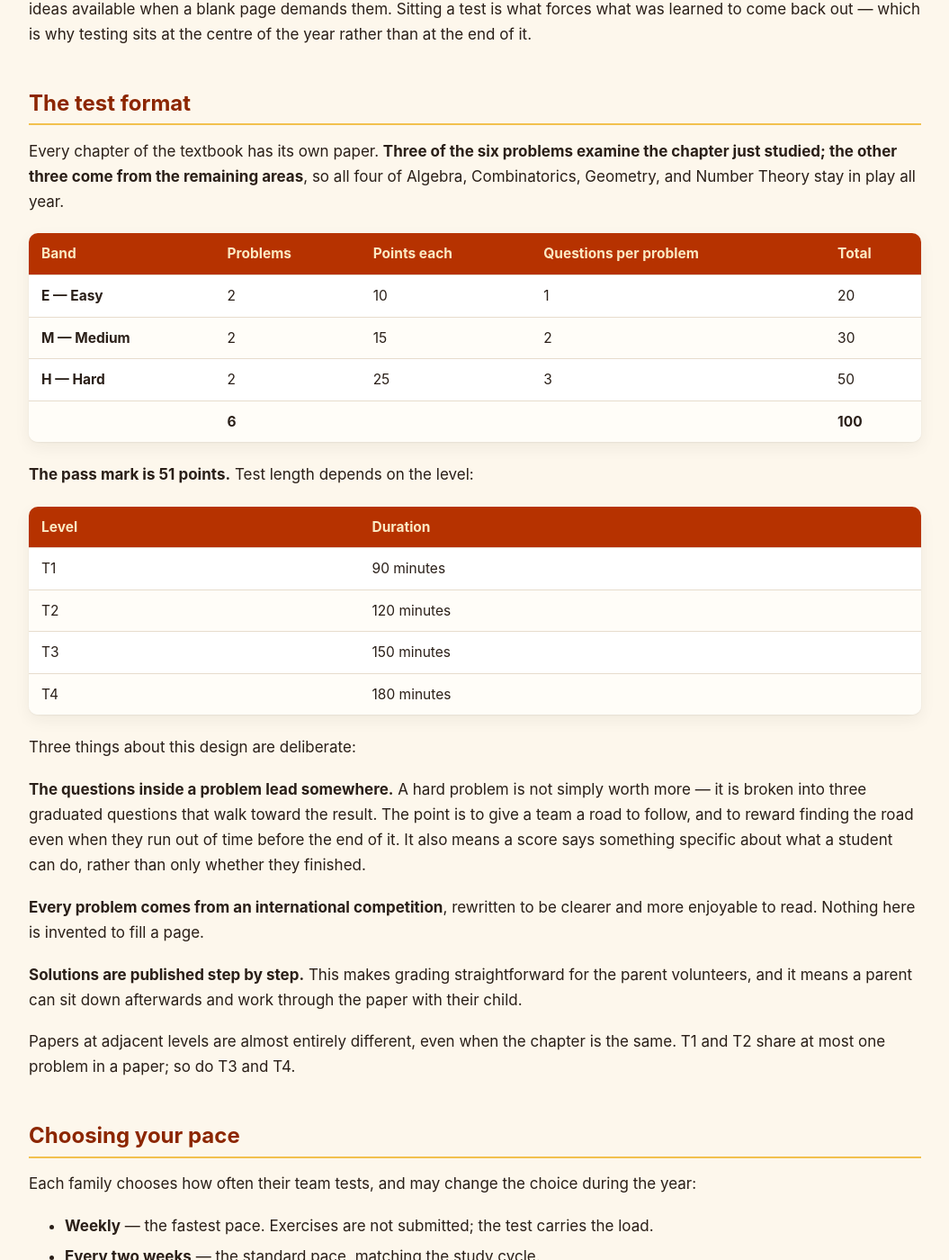
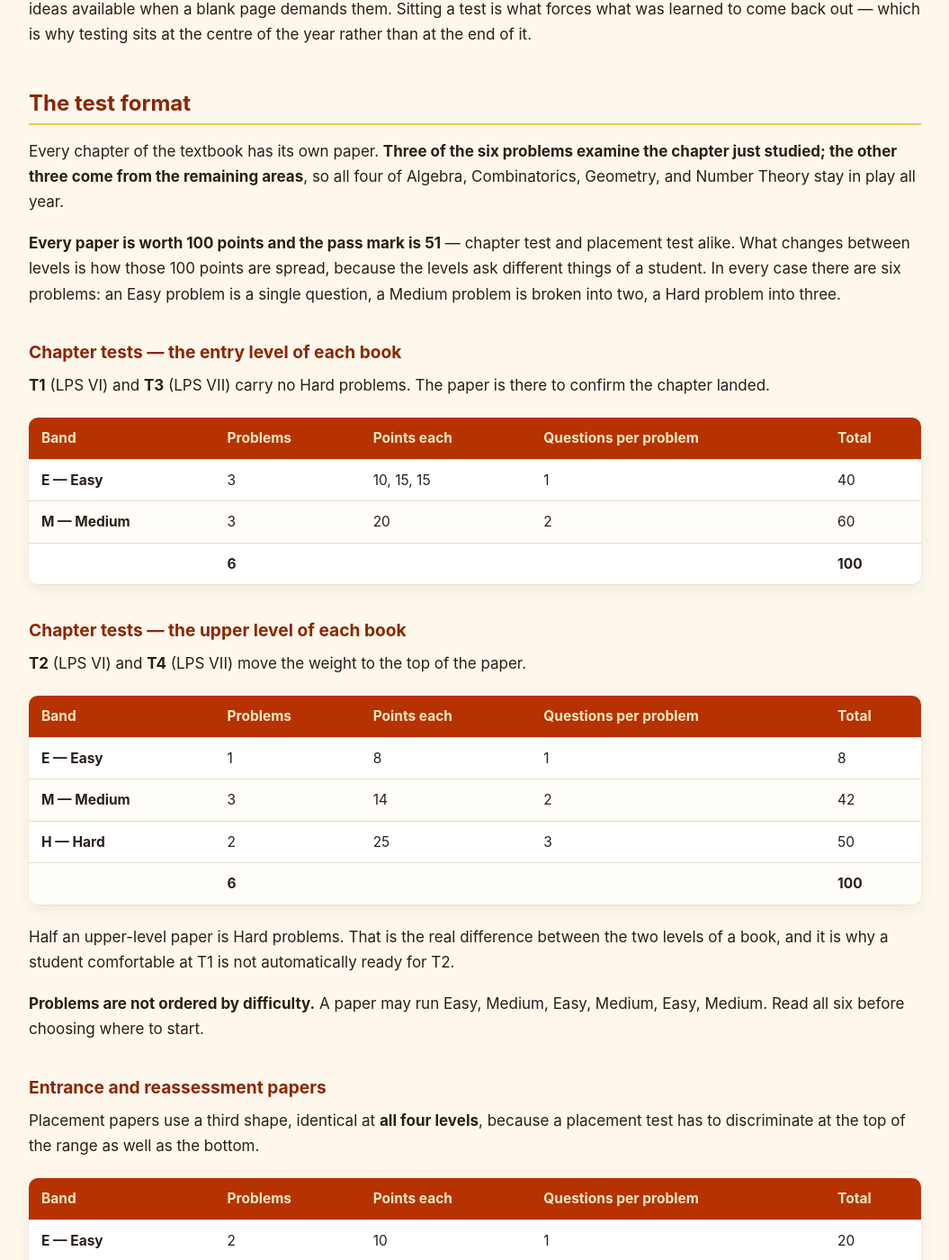
Before and after one commit to nghia71/nghia71.github.io, a Jekyll site: the page built from tests.md, in a window 1280 px wide and 1400 px high, scrolled down 370 px. Shown: the whole window at 90% size, without its empty margins (112-1167 px from the left). Built offline with Jekyll 4.4.1, drawn with Linux system fonts in a browser that asks for light colours; some of the changed text lies outside the part shown.

Commit message:
tests.md

```diff
--- a/tests.md
+++ b/tests.md
@@ -10,6 +10,37 @@ Learning without testing does not stick. A student can read a chapter, follow ev
 
 Every chapter of the textbook has its own paper. **Three of the six problems examine the chapter just studied; the other three come from the remaining areas**, so all four of Algebra, Combinatorics, Geometry, and Number Theory stay in play all year.
 
+**Every paper is worth 100 points and the pass mark is 51** — chapter test and placement test alike. What changes between levels is how those 100 points are spread, because the levels ask different things of a student. In every case there are six problems: an Easy problem is a single question, a Medium problem is broken into two, a Hard problem into three.
+
+### Chapter tests — the entry level of each book
+
+**T1** (LPS VI) and **T3** (LPS VII) carry no Hard problems. The paper is there to confirm the chapter landed.
+
+| Band | Problems | Points each | Questions per problem | Total |
+|---|---|---|---|---|
+| **E — Easy** | 3 | 10, 15, 15 | 1 | 40 |
+| **M — Medium** | 3 | 20 | 2 | 60 |
+| | **6** | | | **100** |
+
+### Chapter tests — the upper level of each book
+
+**T2** (LPS VI) and **T4** (LPS VII) move the weight to the top of the paper.
+
+| Band | Problems | Points each | Questions per problem | Total |
+|---|---|---|---|---|
+| **E — Easy** | 1 | 8 | 1 | 8 |
+| **M — Medium** | 3 | 14 | 2 | 42 |
+| **H — Hard** | 2 | 25 | 3 | 50 |
+| | **6** | | | **100** |
+
+Half an upper-level paper is Hard problems. That is the real difference between the two levels of a book, and it is why a student comfortable at T1 is not automatically ready for T2.
+
+**Problems are not ordered by difficulty.** A paper may run Easy, Medium, Easy, Medium, Easy, Medium. Read all six before choosing where to start.
+
+### Entrance and reassessment papers
+
+Placement papers use a third shape, identical at **all four levels**, because a placement test has to discriminate at the top of the range as well as the bottom.
+
 | Band | Problems | Points each | Questions per problem | Total |
 |---|---|---|---|---|
 | **E — Easy** | 2 | 10 | 1 | 20 |
@@ -17,7 +48,7 @@ Every chapter of the textbook has its own paper. **Three of the six problems exa
 | **H — Hard** | 2 | 25 | 3 | 50 |
 | | **6** | | | **100** |
 
-**The pass mark is 51 points.** Test length depends on the level:
+### Test length
 
 | Level | Duration |
 |---|---|
@@ -90,7 +121,7 @@ Every year adds another one. Students who arrive later inherit a library; studen
 
 ## The exam volume
 
-Collected across the year, the chapter tests form the third book of the curriculum set: **54 chapter tests at four levels, plus 3 entrance tests — 56 papers and more than 1,200 problems.** A team testing weekly works through one level's worth in a single year.
+Collected across the year, the chapter tests form the third book of the curriculum set: **109 chapter tests — 54 for LPS VI, 55 for LPS VII — each set at two levels, plus 2 entrance tests set at all four: 226 papers and over 1,350 problems.** A team testing weekly works through one level's worth in a single year.
 
 ## Entrance and reassessment
 
```
Also changed, not shown: README.md (+1 -1 lines).
